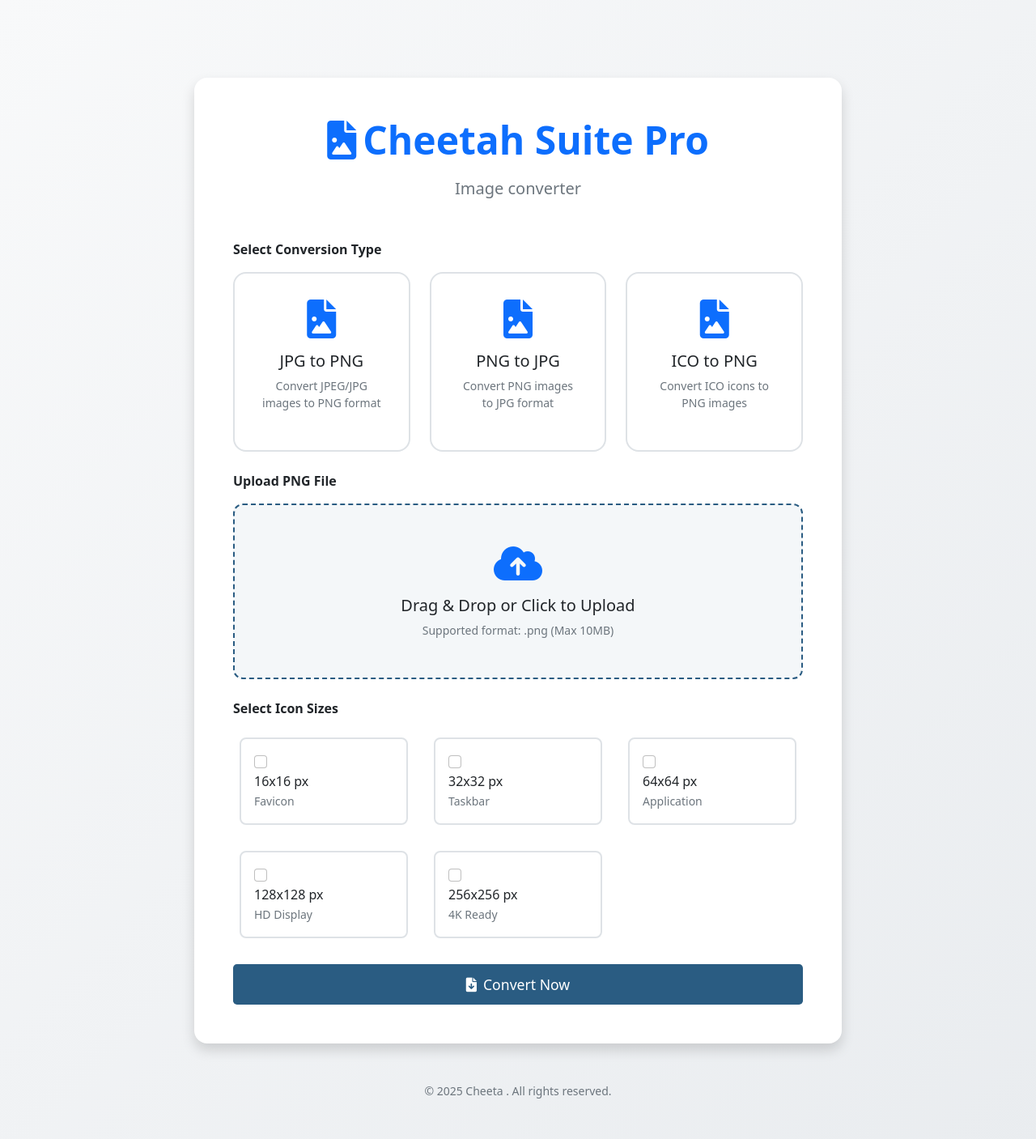
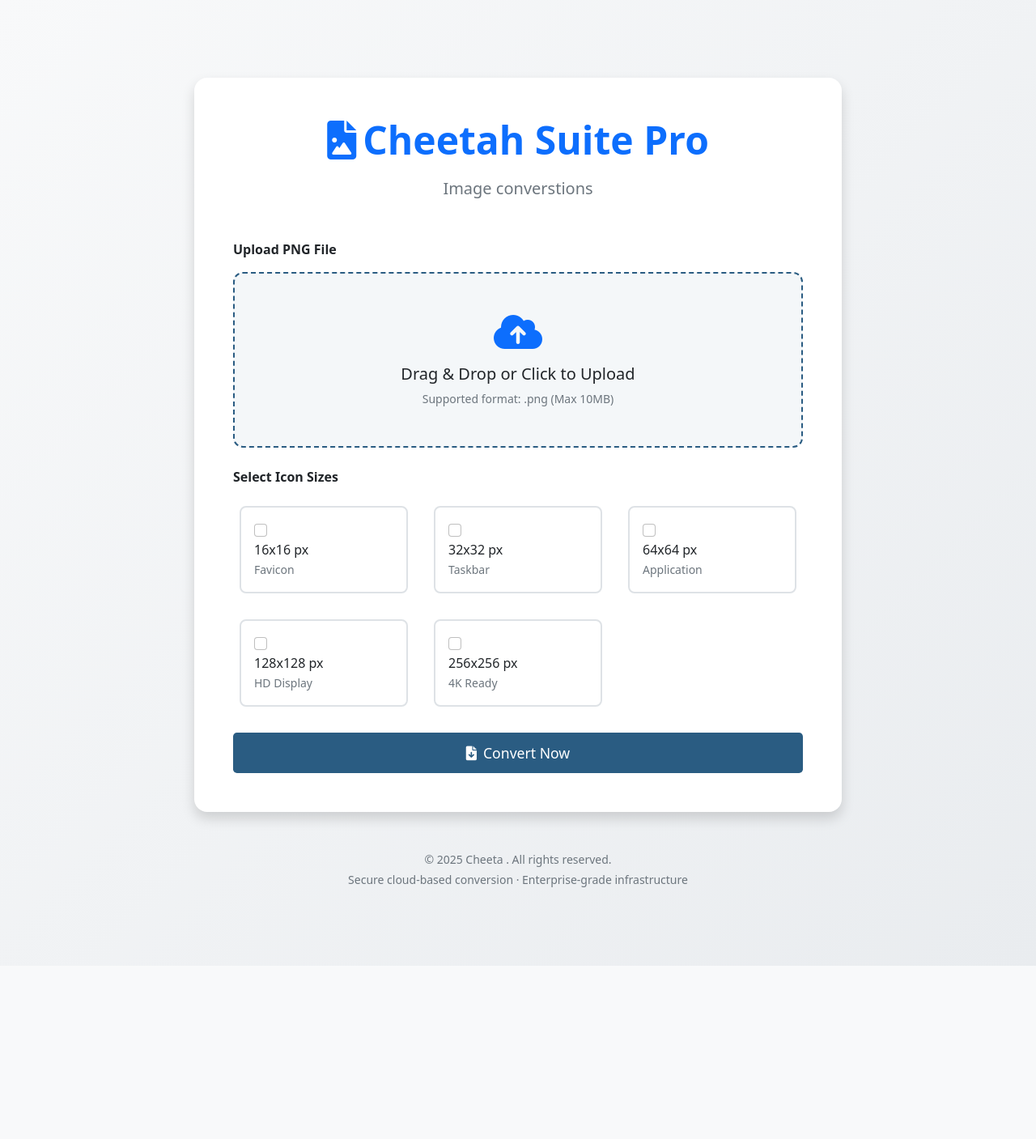
Before and after one commit to Joan-SalvV1/Converter, a Flask app: page / in a window 1280 px wide. Shown: the top 1407 px of the page at 81% size. After the commit the page ends 1193 px from the top, so only its background shows below. Run offline with Flask 3, Linux system fonts and the light colour scheme; some libraries are stand-ins or nearby versions.

Commit message:
Revert "fixed html style"
This reverts commit 18131c62324a408af25ee20e204a260c249926fa.

```diff
--- a/static/css/style.css
+++ b/static/css/style.css
@@ -69,27 +69,3 @@
     border-radius: 0.5rem;
     box-shadow: 0 0.25rem 0.5rem rgba(0, 0, 0, 0.1);
 }
-
-.conversion-card {
-    border: 2px solid #dee2e6;
-    border-radius: 1rem;
-    cursor: pointer;
-    transition: all 0.3s ease;
-    background: white;
-    height: 100%;
-}
-
-.conversion-card:hover {
-    border-color: var(--primary-color);
-    transform: translateY(-5px);
-    box-shadow: 0 0.5rem 1rem rgba(0, 0, 0, 0.15);
-}
-
-.conversion-card.selected {
-    border-color: var(--primary-color);
-    background-color: rgba(42, 92, 130, 0.05);
-}
-
-.conversion-card .card-body {
-    padding: 2rem;
-}
--- a/templates/index.html
+++ b/templates/index.html
@@ -3,7 +3,7 @@
 <head>
     <meta charset="UTF-8">
     <meta name="viewport" content="width=device-width, initial-scale=1.0">
-    <title>PNG to ICO Converter | Cheetah suite</title>
+    <title>Professional PNG to ICO Converter | Cheetah suite</title>
     <link href="https://cdn.jsdelivr.net/npm/bootstrap@5.1.3/dist/css/bootstrap.min.css" rel="stylesheet">
     <link rel="stylesheet" href="https://cdnjs.cloudflare.com/ajax/libs/font-awesome/6.0.0/css/all.min.css">
     <link rel="stylesheet" href="{{ url_for('static', filename='css/style.css') }}">
@@ -16,7 +16,7 @@
                     <h1 class="display-5 fw-bold mb-3 text-primary">
                         <i class="fas fa-file-image me-2"></i>Cheetah Suite Pro
                     </h1>
-                    <p class="lead text-muted">Image converter</p>
+                    <p class="lead text-muted">Image converstions</p>
                 </div>
 
                 {% with messages = get_flashed_messages(with_categories=true) %}
@@ -31,47 +31,6 @@
                 {% endwith %}
 
                 <form method="POST" enctype="multipart/form-data" class="needs-validation" novalidate>
-                    <div class="mb-4">
-                        <label class="form-label fw-bold mb-3">Select Conversion Type</label>
-                        <div class="row g-4">
-                            <!-- JPG to PNG Card -->
-                            <div class="col-12 col-md-4">
-                                <div class="conversion-card" data-type="jpg_to_png">
-                                    <div class="card-body text-center">
-                                        <i class="fas fa-file-image fa-3x text-primary mb-3"></i>
-                                        <h5 class="card-title">JPG to PNG</h5>
-                                        <p class="text-muted small">Convert JPEG/JPG images to PNG format</p>
-                                        <input type="radio" name="conversion_type" value="jpg_to_png" hidden required>
-                                    </div>
-                                </div>
-                            </div>
-
-                            <!-- PNG to JPG Card -->
-                            <div class="col-12 col-md-4">
-                                <div class="conversion-card" data-type="png_to_jpg">
-                                    <div class="card-body text-center">
-                                        <i class="fas fa-file-image fa-3x text-primary mb-3"></i>
-                                        <h5 class="card-title">PNG to JPG</h5>
-                                        <p class="text-muted small">Convert PNG images to JPG format</p>
-                                        <input type="radio" name="conversion_type" value="png_to_jpg" hidden required>
-                                    </div>
-                                </div>
-                            </div>
-
-                            <!-- ICO to PNG Card -->
-                            <div class="col-12 col-md-4">
-                                <div class="conversion-card" data-type="ico_to_png">
-                                    <div class="card-body text-center">
-                                        <i class="fas fa-file-image fa-3x text-primary mb-3"></i>
-                                        <h5 class="card-title">ICO to PNG</h5>
-                                        <p class="text-muted small">Convert ICO icons to PNG images</p>
-                                        <input type="radio" name="conversion_type" value="ico_to_png" hidden required>
-                                    </div>
-                                </div>
-                            </div>
-                        </div>
-                    </div>
-
                     <div class="mb-4">
                         <label class="form-label fw-bold mb-3">Upload PNG File</label>
                         <div class="upload-area p-5 text-center" onclick="document.getElementById('file').click()">
@@ -136,6 +95,7 @@
 
             <div class="text-center mt-5 text-muted small">
                 <p class="mb-1">© 2025 Cheeta . All rights reserved.</p>
+                <p class="mb-0">Secure cloud-based conversion · Enterprise-grade infrastructure</p>
             </div>
         </div>
     </div>
```
Also changed, not shown: README.md.
